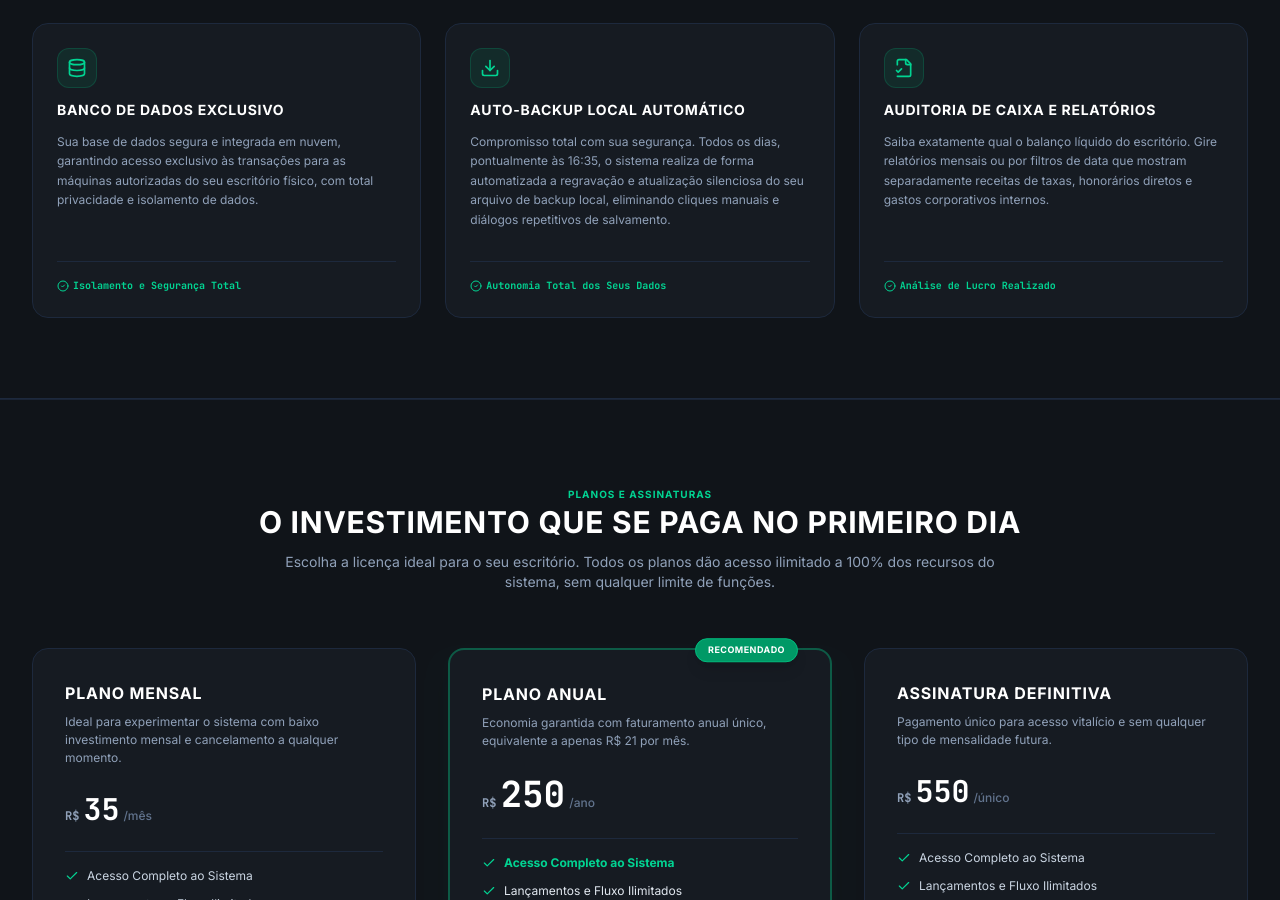
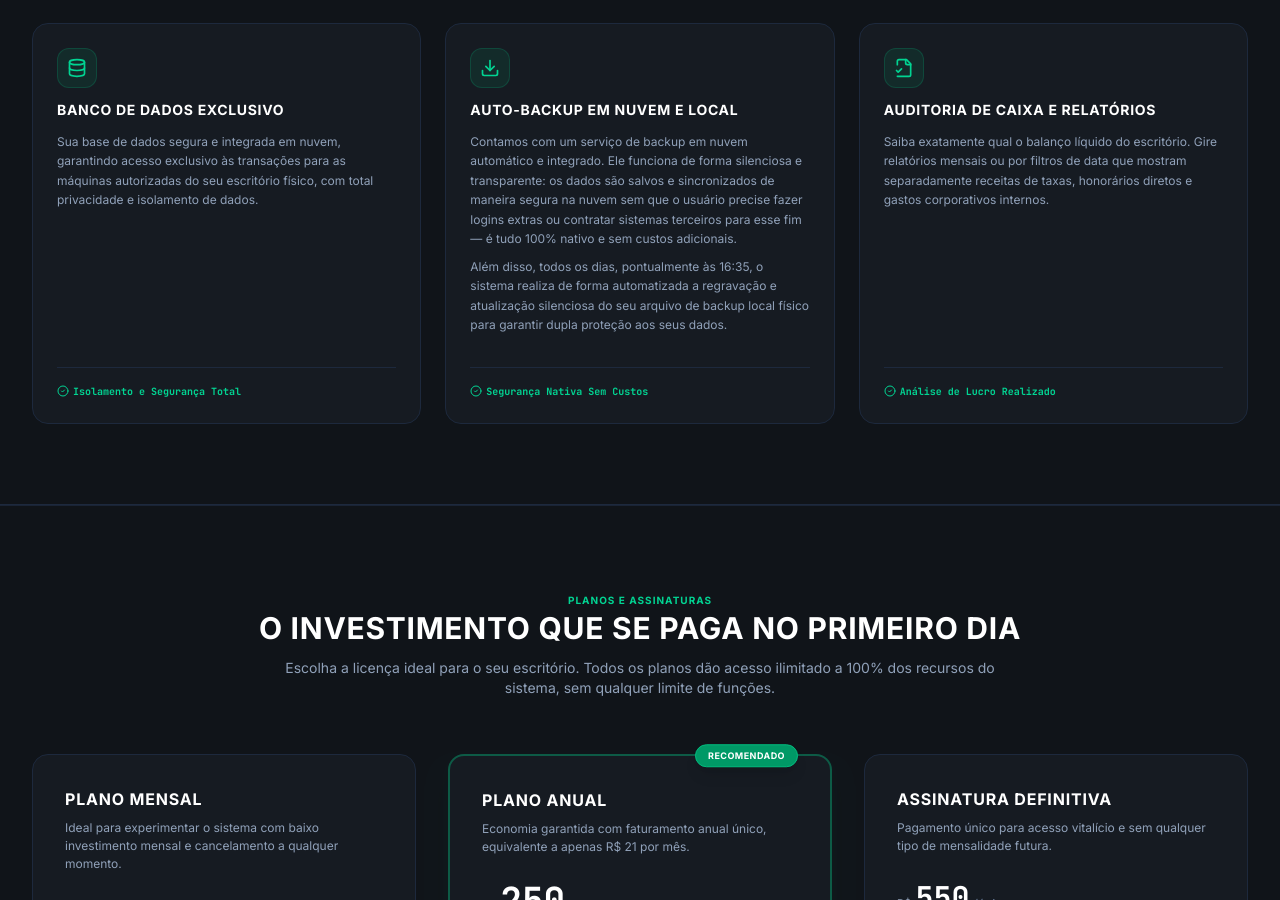
Before and after one commit to joaogabrielponath182-hue/ConsulDesp, a React (Vite) app: page / in a window 1280 px wide. Shown: the part 2119-3019 px from the top of the page. Built offline with nearby package versions, Linux system fonts and the light colour scheme; no server answers; the database is empty.

Commit message:
docs: update backup system descriptions
Refine documentation to emphasize the native, dual-layer backup approach (cloud synchronization and local storage) without additional costs or third-party dependencies.

```diff
--- a/src/components/LandingPage.tsx
+++ b/src/components/LandingPage.tsx
@@ -71,7 +71,7 @@ export default function LandingPage({ onGoToLogin, onGoToTestDrive }: LandingPag
     },
     {
       q: "Como é feita a segurança dos dados e o backup?",
-      a: "Trabalhamos com o modelo híbrido inteligente: sincronização automática em nuvem central segura e a segurança do Backup Offline Automático. Todos os dias, às 16:35, o sistema realiza o auto-backup automático gravando e substituindo o arquivo JSON local de forma transparente, garantindo autonomia e integridade sem complicação."
+      a: "Trabalhamos com o modelo híbrido inteligente: sincronização automática em nuvem de forma transparente, nativa e sem custos adicionais (sem necessidade de logins extras ou sistemas terceiros), além da segurança do Backup Offline Automático. Todos os dias, às 16:35, o sistema também realiza o auto-backup local gravando e substituindo o arquivo JSON local de forma transparente, garantindo máxima integridade dos dados."
     }
   ];
 
@@ -365,15 +365,16 @@ export default function LandingPage({ onGoToLogin, onGoToTestDrive }: LandingPag
                   <Download size={20} />
                 </div>
                 <h3 className="text-sm font-bold text-white uppercase tracking-wider">
-                  Auto-Backup Local Automático
+                  Auto-Backup em Nuvem e Local
                 </h3>
                 <p className="text-xs text-slate-400 leading-relaxed">
-                  Compromisso total com sua segurança. Todos os dias, pontualmente às 16:35, o sistema realiza de forma automatizada a regravação e atualização silenciosa do seu arquivo de backup local, eliminando cliques manuais e diálogos repetitivos de salvamento.
+                  Contamos com um serviço de backup em nuvem automático e integrado. Ele funciona de forma silenciosa e transparente: os dados são salvos e sincronizados de maneira segura na nuvem sem que o usuário precise fazer logins extras ou contratar sistemas terceiros para esse fim — é tudo 100% nativo e sem custos adicionais.
+                  <span className="block mt-2">Além disso, todos os dias, pontualmente às 16:35, o sistema realiza de forma automatizada a regravação e atualização silenciosa do seu arquivo de backup local físico para garantir dupla proteção aos seus dados.</span>
                 </p>
               </div>
               <span className="text-[10px] text-emerald-400 font-mono font-bold flex items-center gap-1 pt-4 border-t border-slate-800 mt-4">
                 <CheckCircle2 size={12} />
-                Autonomia Total dos Seus Dados
+                Segurança Nativa Sem Custos
               </span>
             </div>
 
--- a/src/components/TestDrivePage.tsx
+++ b/src/components/TestDrivePage.tsx
@@ -81,10 +81,10 @@ export default function TestDrivePage({ onBackToLanding, onGoToLoginPrefilled, o
       description: "Chega de somar papéis no final do dia. O painel central exibe em tempo real o total bruto de entradas, as saídas de custo operacional e o lucro líquido real limpo por operador. Gráficos de pizza dividem as receitas por tipo e categoria automaticamente.",
     },
     {
-      title: "Auto-Backup Silencioso diário",
+      title: "Auto-Backup em Nuvem e Local",
       icon: <Clock className="text-amber-400" size={18} />,
       badge: "Passo 4",
-      description: "Segurança total sem depender da sua memória. Todos os dias, pontualmente às 16:35, o ConsulDesp realiza de forma automatizada o auto-backup silencioso gravando e substituindo o arquivo JSON local de forma transparente, além da sincronização em nuvem segura.",
+      description: "Segurança nativa e dupla proteção. O ConsulDesp conta com serviço integrado de backup em nuvem automático que sincroniza seus dados de forma silenciosa e segura, sem logins extras ou taxas de sistemas terceiros. Além disso, diariamente às 16:35, o sistema realiza o auto-backup físico local automaticamente.",
     }
   ];
 
@@ -478,9 +478,9 @@ export default function TestDrivePage({ onBackToLanding, onGoToLoginPrefilled, o
                           <Clock size={18} className="animate-pulse" />
                         </div>
                         <div className="flex-1 space-y-0.5">
-                          <p className="text-[10px] font-extrabold uppercase text-white tracking-wider">Disparador Diário às 16:35</p>
+                          <p className="text-[10px] font-extrabold uppercase text-white tracking-wider">Serviço de Backup em Nuvem Integrado</p>
                           <p className="text-[9px] text-slate-400 leading-normal">
-                            O sistema está configurado para sobrescrever seu arquivo físico de backup local ou gerar o download portátil de segurança automaticamente ao bater as 16:35 no relógio do seu navegador.
+                            Os dados do escritório são sincronizados e salvos com segurança de forma nativa e silenciosa na nuvem, sem que o usuário precise configurar contas extras ou pagar por serviços de terceiros. Além disso, pontualmente às 16:35 no navegador, é gerada a regravação automática do arquivo físico de backup local.
                           </p>
                         </div>
                       </div>
```
